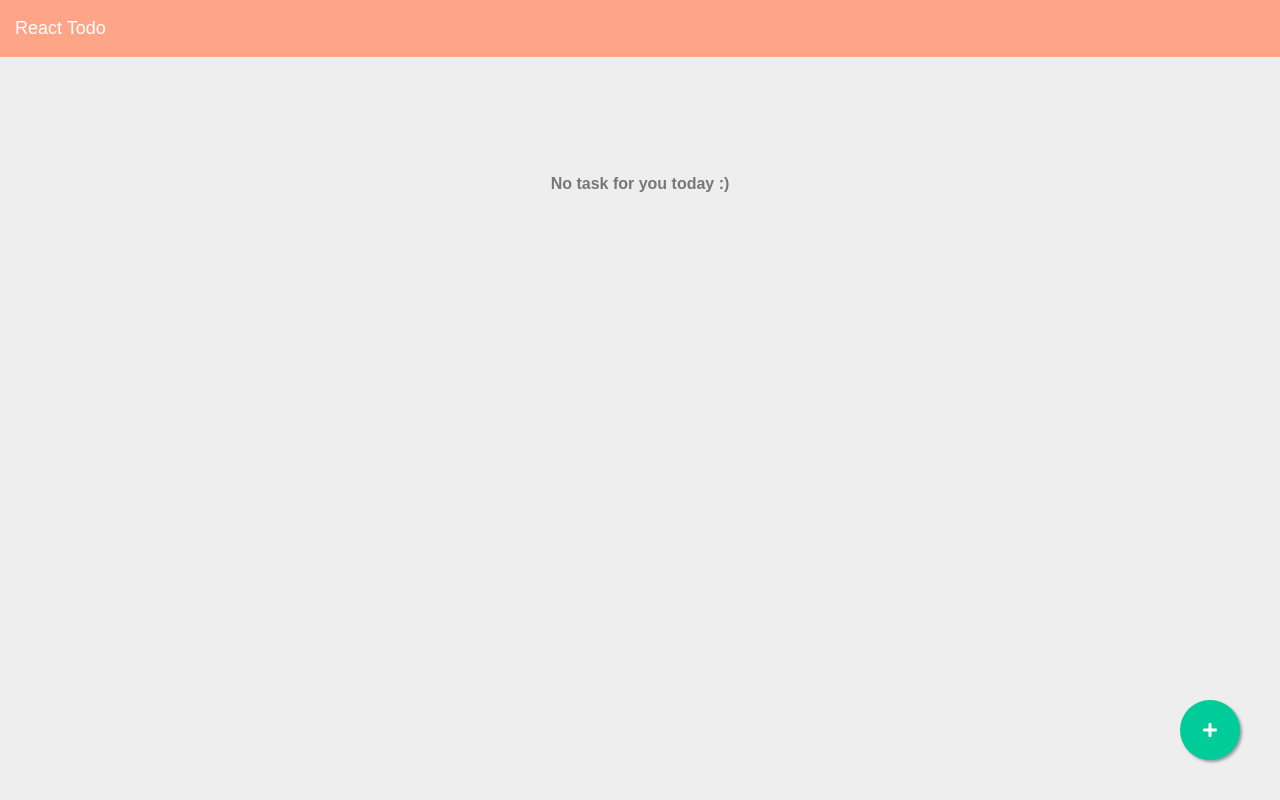
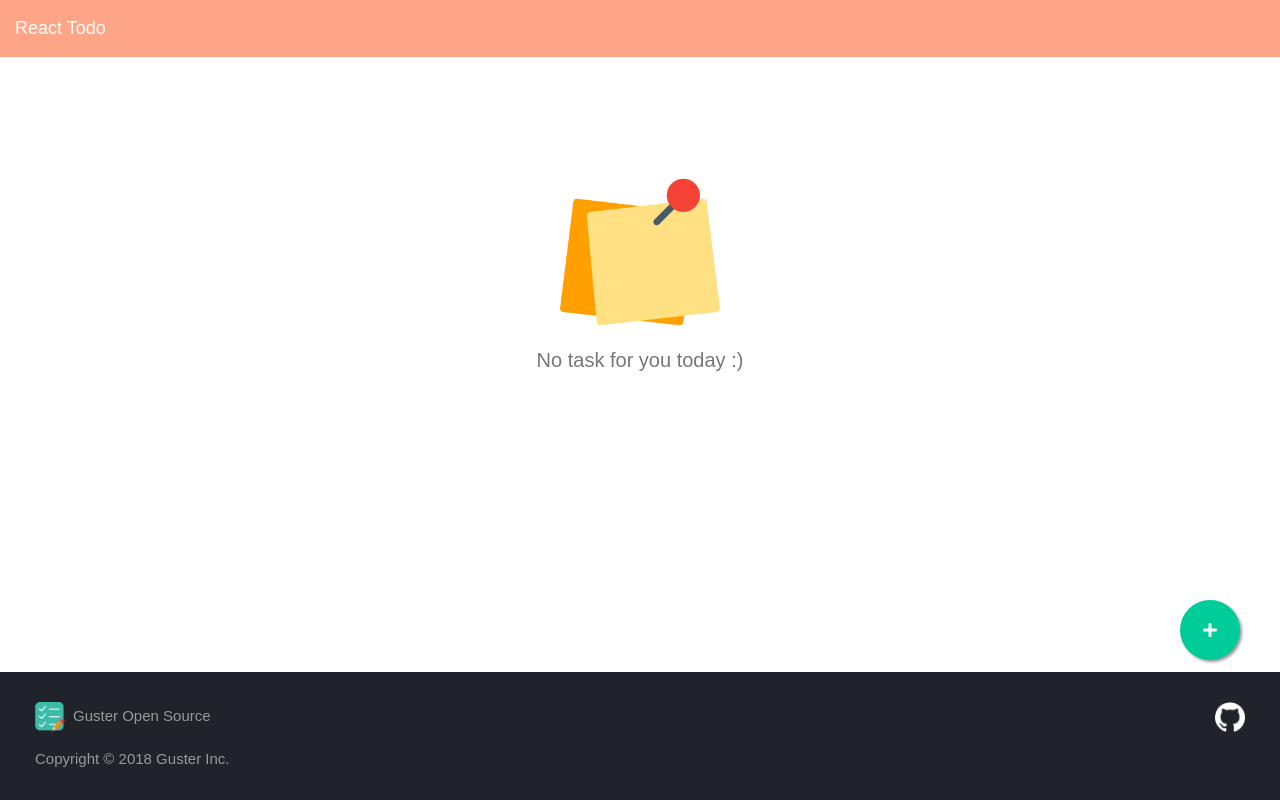
Before and after one commit to gusterwoei/react-todo, a React (Create React App) app: page / in a window 1280 px wide. Built offline with nearby package versions, Linux system fonts and the light colour scheme.

Commit message:
subtask enhancement

```diff
--- a/src/components/todo-detail-page/todo-detail-page.css
+++ b/src/components/todo-detail-page/todo-detail-page.css
@@ -25,3 +25,10 @@
   padding: 10px;
   border: 0.5px solid #eae37b;
   margin-top: 10px; }
+
+.todo-detail-page .subtask-icon {
+  width: 20px; }
+
+.todo-detail-page .subtask-delete {
+  cursor: pointer;
+  color: red; }
--- a/src/components/todo-detail-page/todo-detail-page.tsx
+++ b/src/components/todo-detail-page/todo-detail-page.tsx
@@ -1,3 +1,10 @@
+/**
+ * @author Guster
+ * @email seongwoei.chua@veltra.com
+ * @create date 2018-10-03 15:18:46
+ * @modify date 2018-10-03 15:18:46
+*/
+
 import * as React from 'react'
 import { Component } from 'react';
 import AppToolbar from '../app-toolbar/app-toolbar';
@@ -42,9 +49,22 @@ export default class TodoDetailPage extends Component<Props, State> {
 	private createSubtaskField(args: { title: string, completed?: boolean }, index?: number) {
 		let elem =
 			<div key={index} className='input-group mb-1'>
+				{/* subtask checkbox */}
 				<div className="input-group-prepend">
-               <span className="input-group-text" id="basic-addon1">+</span>
+					<span className="input-group-text" id="basic-addon1">
+						{index === undefined ?
+							<span className='subtask-icon'>+</span> :
+							<input className='subtask-icon' type='checkbox' checked={args.completed} onChange={e => {
+								// on subtask checked
+								args.completed = e.target.checked
+								this.save()
+								this.refresh()
+							}} />
+						}
+					</span>
 				</div>
+
+				{/* subtask text */}
 				<input
 					type='text'
 					placeholder='Add a subtask'
@@ -66,14 +86,27 @@ export default class TodoDetailPage extends Component<Props, State> {
 						if (e.keyCode != 13) return
 						if (this.mSubTaskTitle.trim() == '') return
 
-                  // add subtask to list and create a new subtask field
+						// on enter, add subtask to list and create a new subtask field
 						this.mTask.subtasks.push({ title: this.mSubTaskTitle })
 						this.mSubTaskTitle = ''
+						this.save()
 						this.refresh()
 					}} />
+
+				{/* subtask delete button */}
+				{index !== undefined ?
+					<i className='align-self-center pl-3 far fa-trash-alt subtask-delete' onClick={e => this.deleteSubtask(index)} />
+					: null
+				}
 			</div>
 
 		return elem
+	}
+
+	private deleteSubtask(index: number) {
+		this.mTask.subtasks.splice(index, 1)
+		this.save()
+		this.refresh()
 	}
 
 	private refresh() {
@@ -93,14 +126,29 @@ export default class TodoDetailPage extends Component<Props, State> {
 
 	private toggleComplete() {
 		this.mTask.completed = !this.mTask.completed
+
+		// complete all subtasks
+		this.mTask.subtasks.forEach(item => {
+			item.completed = this.mTask.completed
+		})
+
+		this.save()
+		this.refresh()
+	}
+
+	private save() {
+		if (!this.validate()) return
+
 		StorageService.get().saveTask(this.mTask)
+	}
 
-      this.refresh()
+	private validate(): boolean {
+		return this.mTask.title.trim() != '';
 	}
 
 	private submit(e) {
 		try {
-         if (this.mTask.title.trim() == '') {
+			if (!this.validate()) {
 				throw new ErrorEvent('Title must not be empty')
 			}
 
@@ -139,7 +187,10 @@ export default class TodoDetailPage extends Component<Props, State> {
 							<div className="input-group-text">
 								{/* complete checkbox */}
 								{!this.mIsNewTask ?
-                           <input type='checkbox' checked={this.mTask.completed} onChange={e => this.toggleComplete()} /> :
+									<input className='subtask-icon'
+										type='checkbox'
+										checked={this.mTask.completed}
+										onChange={e => this.toggleComplete()} /> :
 									null
 								}
 							</div>
--- a/src/components/todo-list-page/todo-list-page.css
+++ b/src/components/todo-list-page/todo-list-page.css
@@ -1,6 +1,6 @@
 .todo-list-page {
-  background-color: #eeeeee;
-  overflow: scroll; }
+  overflow: scroll;
+  z-index: 0; }
   .todo-list-page .page-content {
     margin-bottom: 60px; }
   .todo-list-page .check-icon {
@@ -14,4 +14,28 @@
   .todo-list-page .placeholder {
     font-weight: bold;
     color: #777;
-    margin-top: 100px; }
+    margin-top: 50px; }
+    @media only screen and (min-width: 768px) {
+      .todo-list-page .placeholder {
+        margin-top: 100px; } }
+  .todo-list-page .img-placeholder {
+    width: 160px;
+    height: 160px; }
+  .todo-list-page .footer {
+    background-color: #20232a;
+    color: #999;
+    font-size: 15px;
+    padding: 30px 50px;
+    bottom: 0px;
+    position: absolute;
+    width: 100%;
+    z-index: -1;
+    display: none; }
+    @media only screen and (min-width: 768px) {
+      .todo-list-page .footer {
+        display: block; } }
+  .todo-list-page .fab-wrapper {
+    margin-bottom: 0px; }
+    @media only screen and (min-width: 768px) {
+      .todo-list-page .fab-wrapper {
+        margin-bottom: 100px; } }
--- a/src/components/todo-list-page/todo-list-page.scss
+++ b/src/components/todo-list-page/todo-list-page.scss
@@ -1,8 +1,8 @@
 @import '../../variables.scss';
 
 .todo-list-page {
-    background-color: #eeeeee;
     overflow: scroll;
+    z-index: 0;
 
     .page-content {
         margin-bottom: 60px;
@@ -25,6 +25,36 @@
     .placeholder {
         font-weight: bold;
         color: #777;
-        margin-top: 100px;
+        margin-top: 50px;
+
+        @media only screen and (min-width: 768px) {
+            margin-top: 100px;
+        }
+    }
+    .img-placeholder {
+        width: 160px;
+        height: 160px;
+    }
+    .footer {
+        background-color: #20232a;
+        color: #999;
+        font-size: 15px;
+        padding: 30px 50px;
+        bottom: 0px;
+        position: absolute;
+        width: 100%;
+        z-index: -1;
+        display: none;
+
+        @media only screen and (min-width: 768px) {
+            display: block;
+        }
+    }
+    .fab-wrapper {
+        margin-bottom: 0px;
+
+        @media only screen and (min-width: 768px) {
+            margin-bottom: 100px;
+        }
     }
 }
--- a/src/components/todo-list-page/todo-list-page.tsx
+++ b/src/components/todo-list-page/todo-list-page.tsx
@@ -73,13 +73,18 @@ export default class TodoListPage extends Component<any, State> {
 
    render() {
       return (
-         <div className='page-root todo-list-page'>
+         <div className='page-root todo-list-page' style={{'backgroundColor': (this.state.data.length > 0) ? '#EEE' : 'white'}}>
+            {/* toolbar */}
             <AppToolbar title='React Todo' history={this.props.history} />
+
             <div className='page-content'>
 
                {/* placeholder */}
                {!this.state.data || this.state.data.length == 0 ?
-                  <p className='text-center placeholder'>No task for you today :)</p>
+                  <div className='text-center placeholder'>
+                     <img className='mb-3 img-placeholder' alt='' src='/empty-placeholder.png' />
+                     <h5>No task for you today :)</h5>
+                  </div>
                   : null
                }
 
@@ -125,6 +130,24 @@ export default class TodoListPage extends Component<any, State> {
                </Link>
 
             </div>
+
+            {/* footer (desktop mode only) */}
+            <div className='footer'>
+               <div className='row'>
+                  <div className='col'>
+                     <div className='row mb-3 align-middle'>
+                        <img alt='' src='/app-icon.png' width='30' height='30' />
+                        <div className='ml-2 align-self-center'>Guster Open Source</div>
+                     </div>
+                     <div className='row'>
+                        Copyright © 2018 Guster Inc.
+                     </div>
+                  </div>
+                  <a href='https://github.com/gusterwoei/react-todo' target='_blank'>
+                     <img className='d-block' alt='' src='/github-logo.png' width='30' height='30' />
+                  </a>
+               </div>
+            </div>
          </div>
       )
    }
--- a/src/models/task.ts
+++ b/src/models/task.ts
@@ -1,5 +1,3 @@
-import { Util } from "../util";
-
 /**
  * @author Guster
  * @email seongwoei.chua@veltra.com
@@ -7,6 +5,8 @@ import { Util } from "../util";
  * @modify date 2018-09-27 10:00:22
  * @desc Task
 */
+
+import { Util } from "../util";
 
 export class Task {
 	id: string
--- a/src/util.ts
+++ b/src/util.ts
@@ -1,5 +1,3 @@
-import { Task } from "./models/task";
-
 /**
 import { Task } from './models/task';
  * @author Guster
@@ -7,6 +5,8 @@ import { Task } from './models/task';
  * @create date 2018-09-27 10:20:04
  * @modify date 2018-09-27 10:20:04
 */
+
+import { Task } from "./models/task";
 
 export class Util {
    public static guid() {
```
Also changed, not shown: src/components/app-toolbar/app-toolbar.tsx (+8 -0 lines), src/components/todo-detail-page/todo-detail-page.scss (+7 -0 lines), public/empty-placeholder.png (added), public/github-logo.png (added). Lines whose indentation alone changed are shown as unchanged.
